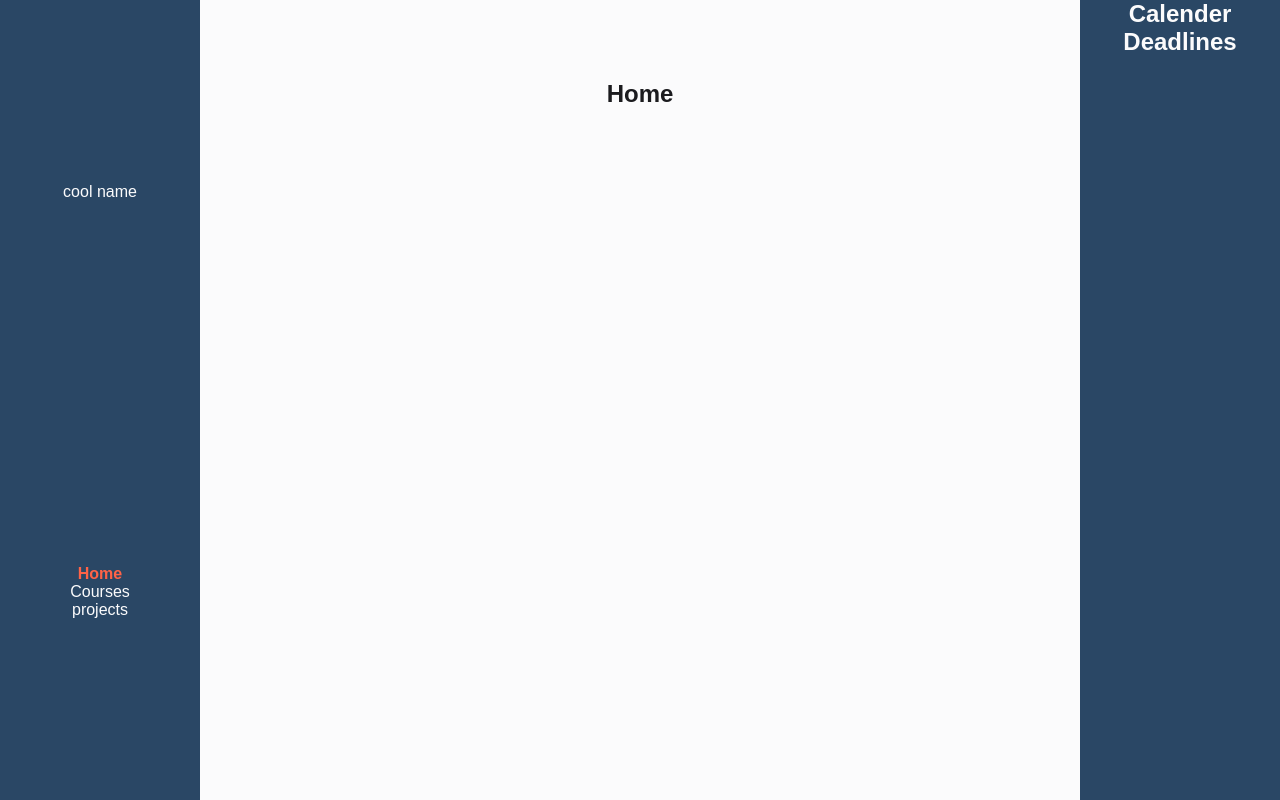
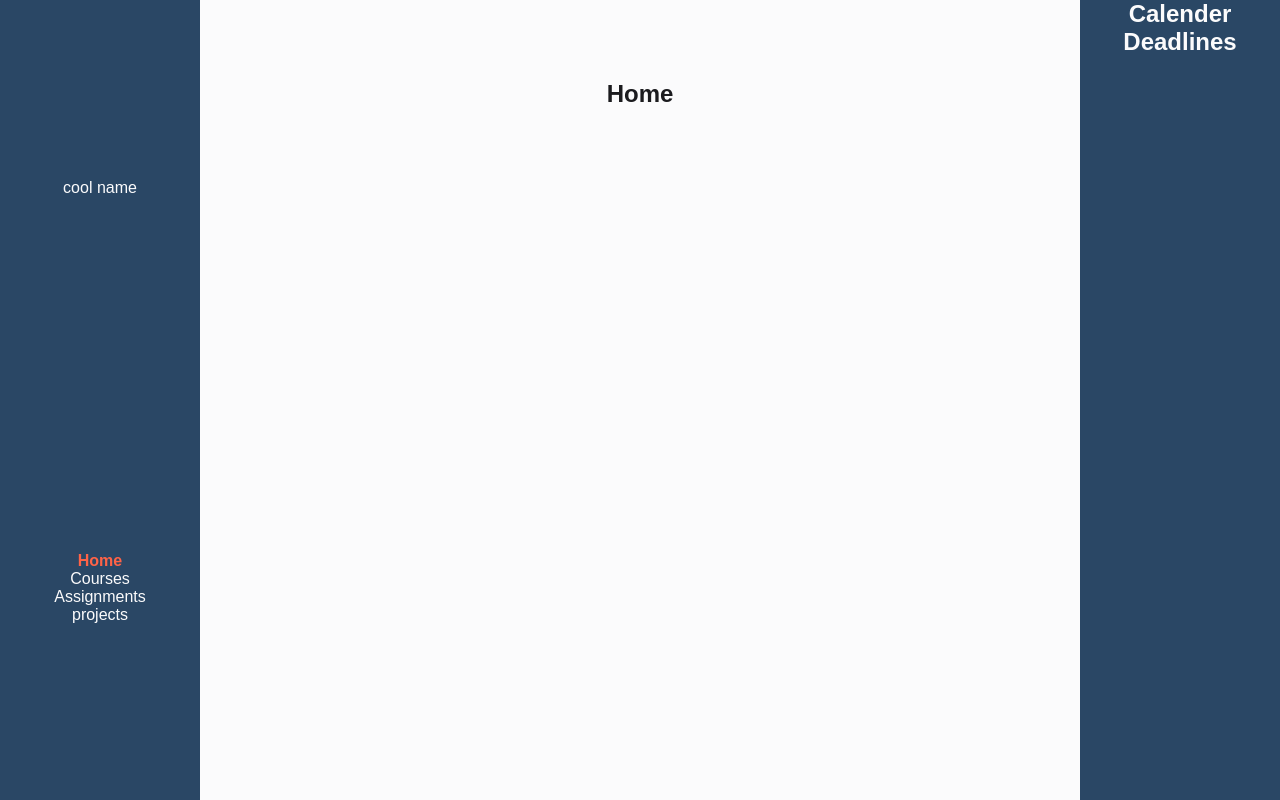
Before and after one commit to jakper94/social-medium, a React (Create React App) app: page / in a window 1280 px wide. Built offline with nearby package versions, Linux system fonts and the light colour scheme.

Commit message:
added assignments to navigation

```diff
--- a/src/components/app/App.js
+++ b/src/components/app/App.js
@@ -4,6 +4,7 @@ import Navigation from "../navigation/navigation";
 import Home from "../home/home";
 import Courses from "../courses/courses";
 import Projects from "../projeccts/projects";
+import Assignments from "../assignments/assignments";
 import RightSideBar from "../right-side-bar/right-side-bar";
 import "./app.scss";
 import "../../resources/site.scss";
@@ -18,6 +19,7 @@ const App = () => {
         <Switch>
           <Route exact path="/" component={Home} />
           <Route path="/courses" component={Courses} />
+          <Route path="/assignments" component={Assignments} />
           <Route path="/projects" component={Projects} />
           <Route from="*" to="/" component={Home} />
         </Switch>
--- a/src/components/navigation/navigation.js
+++ b/src/components/navigation/navigation.js
@@ -20,6 +20,9 @@ const Navigation = () => {
         <NavLink exact to="/courses" onClick={() => scrollToTop()}>
           Courses
         </NavLink>
+        <NavLink exact to="/assignments" onClick={() => scrollToTop()}>
+          Assignments
+        </NavLink>
         <NavLink exact to="/projects" onClick={() => scrollToTop()}>
           projects
         </NavLink>
```
